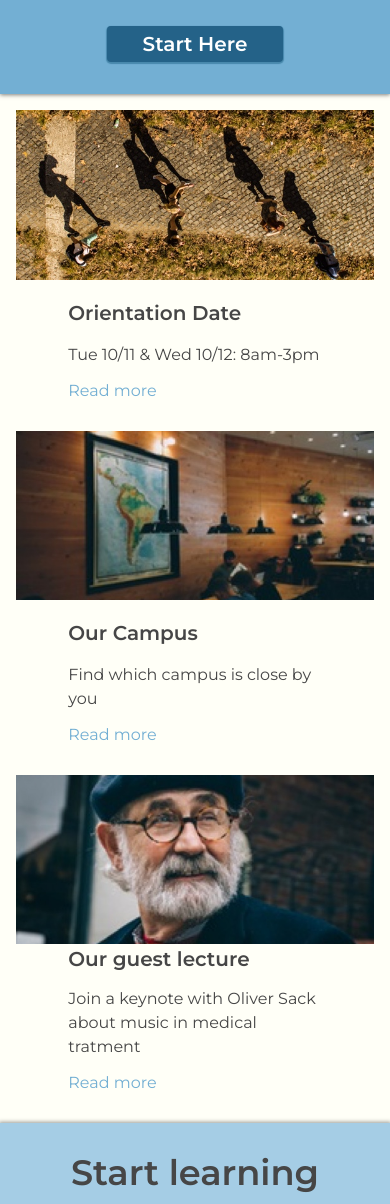
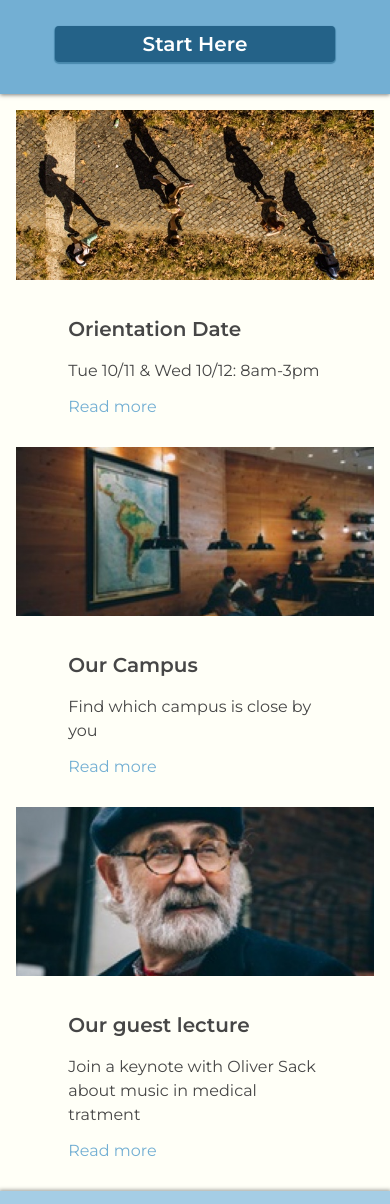
Before and after one commit to rylanbranch/rylanbranch.github.io, a plain HTML site: page index.html in a window 390 px wide. Shown: the part 620-1824 px from the top of the page. Drawn offline with Linux system fonts and the light colour scheme.

Commit message:
real final commit. i think.

```diff
--- a/resources/style.css
+++ b/resources/style.css
@@ -402,14 +402,14 @@ footer, footer a {
 	}
 }
 
-@media only screen and (max-width: 1210px) {
+@media only screen and (max-width: 1210px) and (min-width: 470px) {
 	.info-card.a3.thesis-card .info-card-header {
 		line-height: 1.2;
 		margin-bottom: 16px;
 	}
 }
 
-@media only screen and (max-width: 950px) {
+@media only screen and (max-width: 950px) and (min-width: 470px) {
 	.hero {
 		display: block;
 		padding: 0;
@@ -432,7 +432,7 @@ footer, footer a {
 	}
 }
 
-@media only screen and (max-width: 840px) {
+@media only screen and (max-width: 840px) and (min-width: 470px) {
 	.info-card.a3 .info-card-header {
 		line-height: 1.2;
 		margin-bottom: 16px;
@@ -505,6 +505,10 @@ footer, footer a {
 		padding-bottom: 32px;
 	}
 
+	.start-cta {
+		width: 80%;
+	}
+
 	.practice {
 		display: none;
 	}
@@ -556,6 +560,7 @@ footer, footer a {
 	}
 
 	.info-card-header {
+		padding-top: 16px;
 		font-weight: 600;
 	}
 
```
